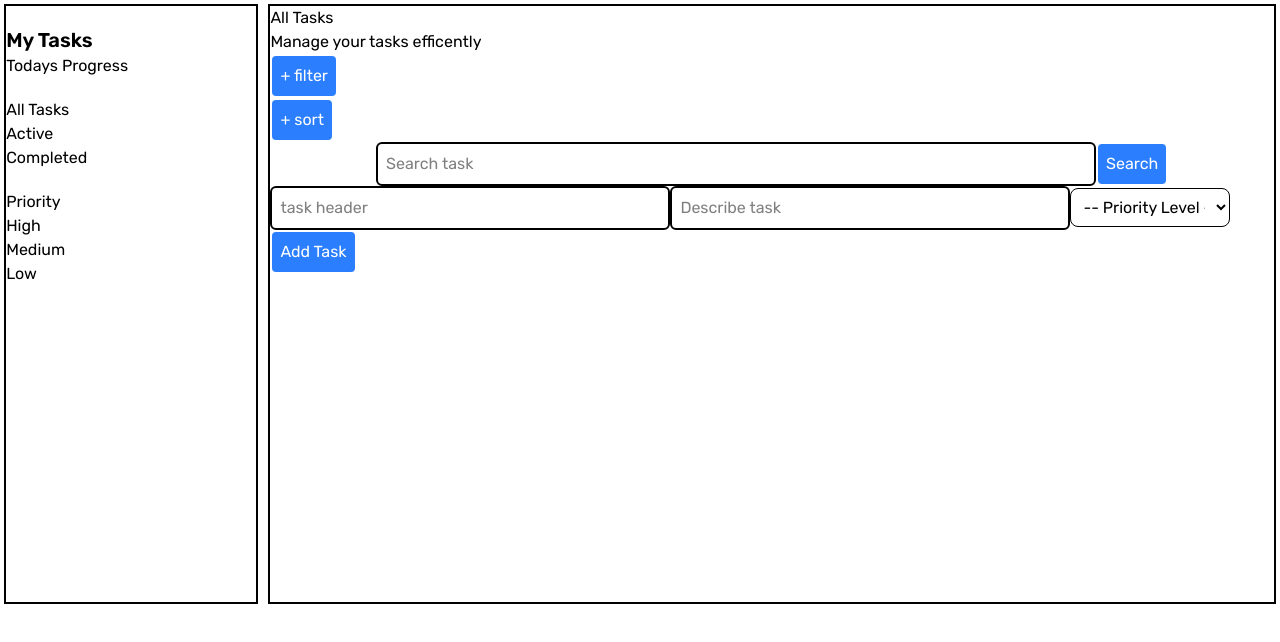
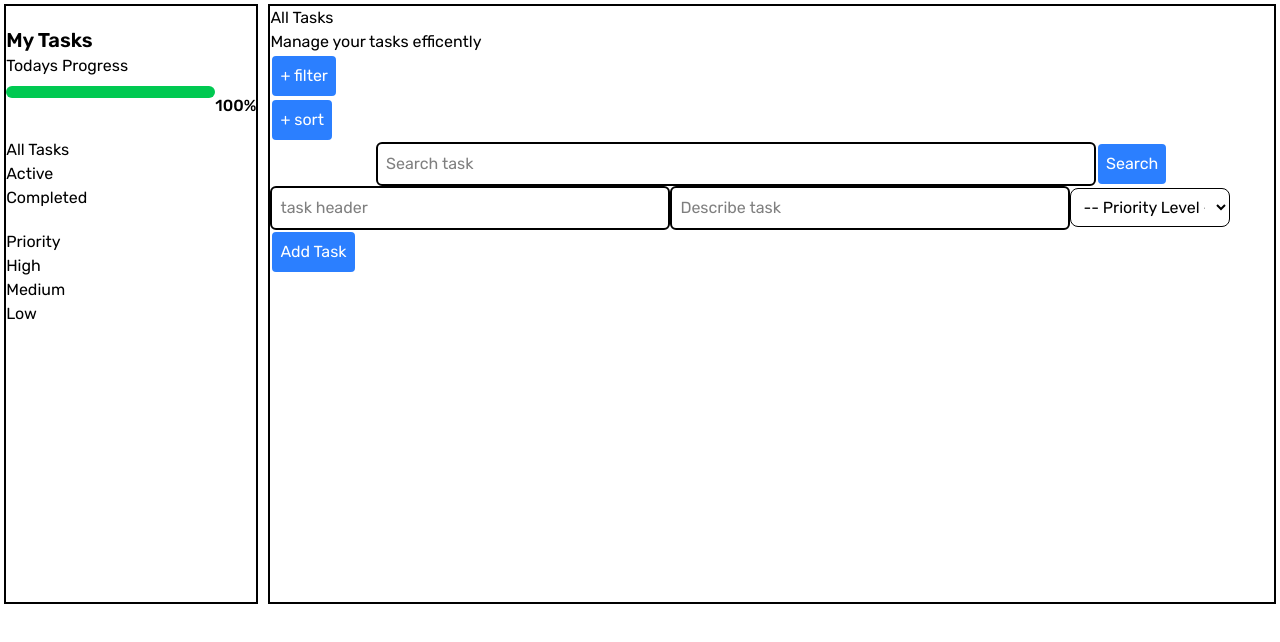
Before and after one commit to Maxndrel/to-do-list, a React (Vite) app: page / in a window 1280 px wide. Shown: the top 642 px of the page. Built offline with nearby package versions, Linux system fonts and the light colour scheme.

Commit message:
progress bar

```diff
--- a/src/component/Sidebar.jsx
+++ b/src/component/Sidebar.jsx
@@ -1,4 +1,5 @@
 import React from 'react'
+import Progressbar from './ui_logic/Progressbar'
 
 const Sidebar = () => {
   return (
@@ -10,7 +11,9 @@ const Sidebar = () => {
                 </h2>
                 <div>
                     <h3>Todays Progress</h3>
-
+                    <div class="mt-2">
+                    <Progressbar />
+                    </div>
                 </div>
             </div>
 
--- /dev/null
+++ b/src/component/ui_logic/Progressbar.jsx
@@ -0,0 +1,37 @@
+import React from 'react'
+import { useState, useEffect } from 'react'
+
+const Progressbar = () => {
+
+const [progress, setProgress] = useState(0)
+useEffect(() => {
+  const timer = setInterval(() => {
+    setProgress((oldProgress) => {
+      if (oldProgress >= 100) {
+        clearInterval(timer);
+        return 100;
+      }
+      return oldProgress + 10;
+    });
+  }, 500);
+
+  return () => clearInterval(timer);
+}, []);
+
+
+
+  return (
+    <div className="w-full max-w-md mx-auto flex justisfy-between">
+      <div className="w-full rounded-full h-3 overflow-hidden">
+        <div
+          className="bg-green-500 h-full transition-all duration-500"
+          style={{ width: `${progress}%` }}
+        ></div>
+      </div>
+      <p className="text-center mt-2 font-medium">{progress}%</p>
+    </div>
+  )
+}
+
+
+export default Progressbar
```
